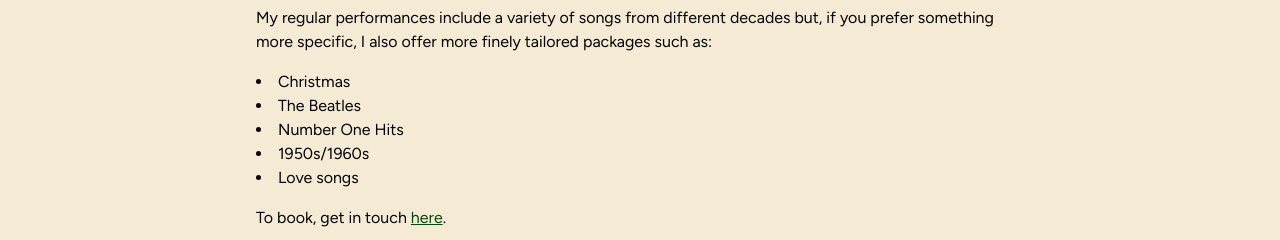
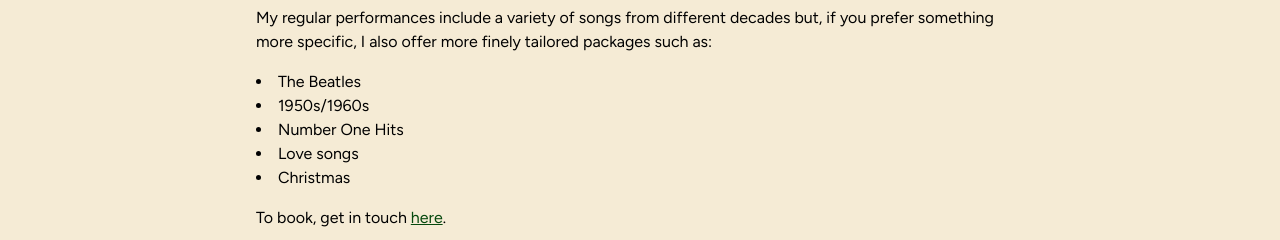
Before and after one commit to esther-frank/the-melody-maker, a React (Vite) app: page /care-homes in a window 1280 px wide. Shown: the part 394-634 px from the top of the page. Built offline with nearby package versions, Linux system fonts and the light colour scheme; a web font is replaced by a local one.

Commit message:
change package order

```diff
--- a/src/pages/CareHomes.tsx
+++ b/src/pages/CareHomes.tsx
@@ -2,11 +2,11 @@ import { NavLink } from 'react-router'
 
 const CareHomes = () => {
   const packages = [
-    'Christmas',
     'The Beatles',
+    '1950s/1960s',
     'Number One Hits',
-    '1950s/1960s',
-    'Love songs'
+    'Love songs',
+    'Christmas'
   ]
 
   return (
```
